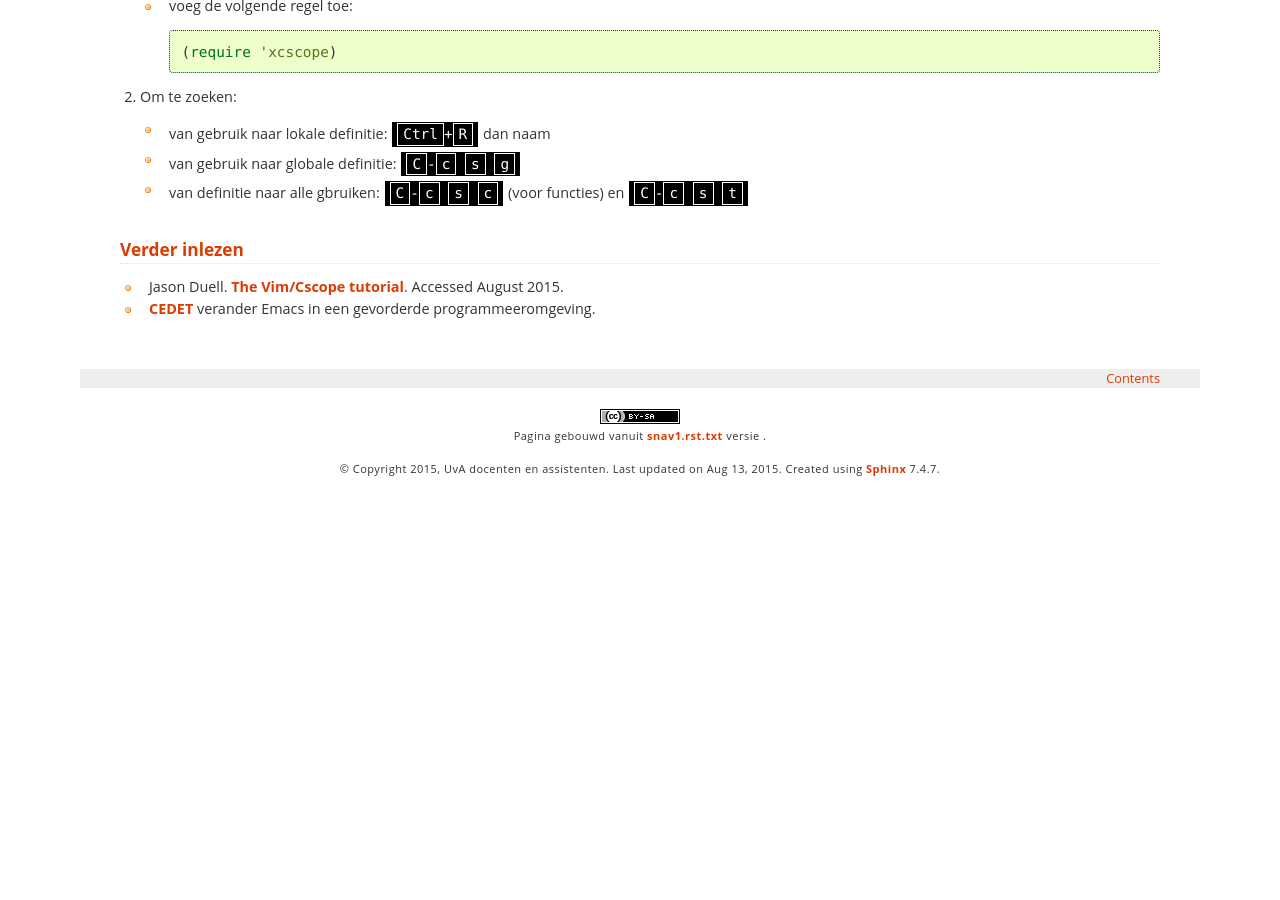
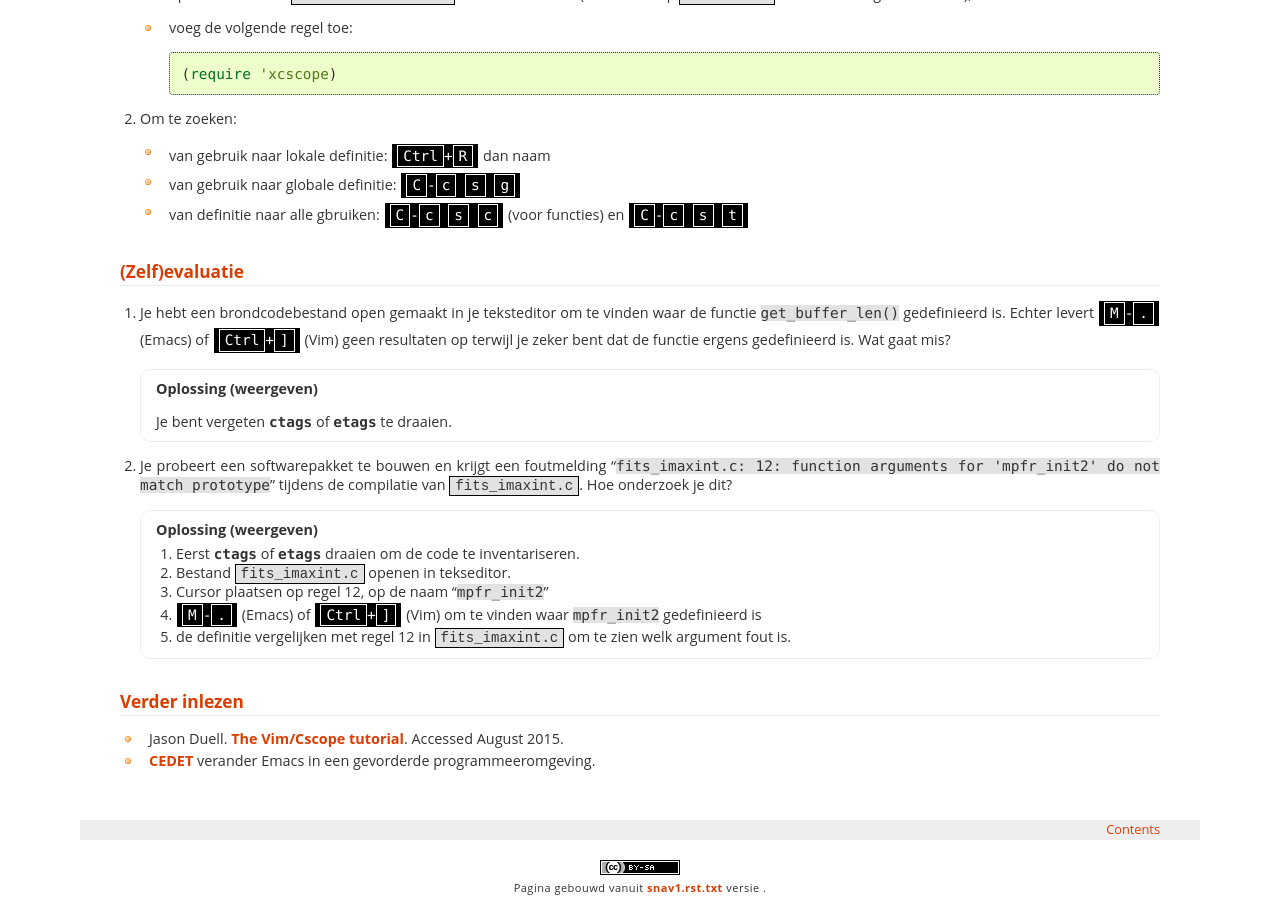
Before and after one commit to knz/leerlijn-informatica, a Sphinx documentation site: the page built from source/snav1.rst, in a window 1280 px wide and 900 px high, scrolled down 2332 px. Built offline with Sphinx 7.4.7, drawn with Linux system fonts in a browser that asks for light colours; some web fonts are replaced; formulas are drawn with MathJax 3; cross-references to code outside the pages are shown as plain code; before the commit the page ends 2817 px from its top, so only the background shows below that.

Commit message:
Extend SNAV1.

```diff
--- a/source/snav1.rst
+++ b/source/snav1.rst
@@ -150,6 +150,41 @@ Gebruik in Emacs
    - van definitie naar alle gbruiken: :kbd:`C-c s c` (voor functies)
      en :kbd:`C-c s t`
 
+(Zelf)evaluatie
+---------------
+
+1. Je hebt een brondcodebestand open gemaakt in je teksteditor om te
+   vinden waar de functie :code:`get_buffer_len()` gedefinieerd is.
+   Echter levert :kbd:`M-.` (Emacs) of :kbd:`Ctrl+]` (Vim) geen
+   resultaten op terwijl je zeker bent dat de functie ergens
+   gedefinieerd is. Wat gaat mis?
+
+   .. admonition:: Oplossing
+      :class: toggle
+
+      Je bent vergeten :program:`ctags` of :program:`etags` te draaien.
+
+2. Je probeert een softwarepakket te bouwen en krijgt een foutmelding
+   "``fits_imaxint.c: 12: function arguments for 'mpfr_init2' do not
+   match prototype``" tijdens de compilatie van
+   :file:`fits_imaxint.c`. Hoe onderzoek je dit?
+
+   .. admonition:: Oplossing
+      :class: toggle
+
+      1. Eerst :program:`ctags` of :program:`etags` draaien om de code te
+         inventariseren.
+
+      2. Bestand :file:`fits_imaxint.c` openen in tekseditor.
+
+      3. Cursor plaatsen op regel 12, op de naam ":code:`mpfr_init2`"
+
+      4. :kbd:`M-.` (Emacs) of :kbd:`Ctrl+]` (Vim) om te vinden
+         waar :code:`mpfr_init2` gedefinieerd is
+
+      5. de definitie vergelijken met regel 12 in :file:`fits_imaxint.c`
+         om te zien welk argument fout is.
+
 Verder inlezen
 --------------
 
```
